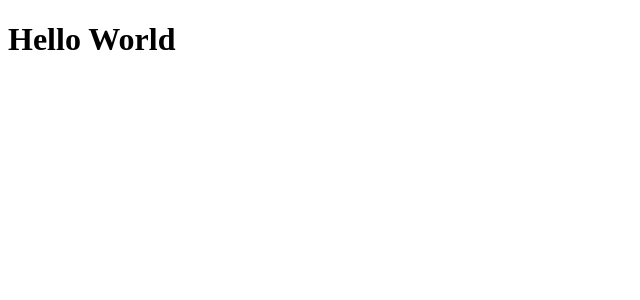
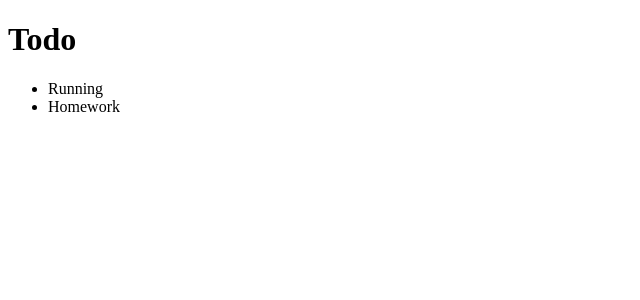
Before and after one commit to catter97/react-tutorial, a React app: page / in a window 1280 px wide. Shown: the top 300 px of the page, without its empty margins (0-640 px from the left). Built offline with nearby package versions, Linux system fonts and the light colour scheme.

Commit message:
Toto list by JSX tags

```diff
--- a/src/index.jsx
+++ b/src/index.jsx
@@ -3,6 +3,12 @@ import ReactDOM from 'react-dom';
 import _ from 'lodash';
 
 ReactDOM.render(
-  <h1>{_.join(['Hello', 'World'], ' ')}</h1>,
+  <div>
+    <h1>Todo</h1>
+    <ul>
+      <li>Running</li>
+      <li>Homework</li>
+    </ul>
+  </div>,
   document.getElementById('root'),
 );
```
